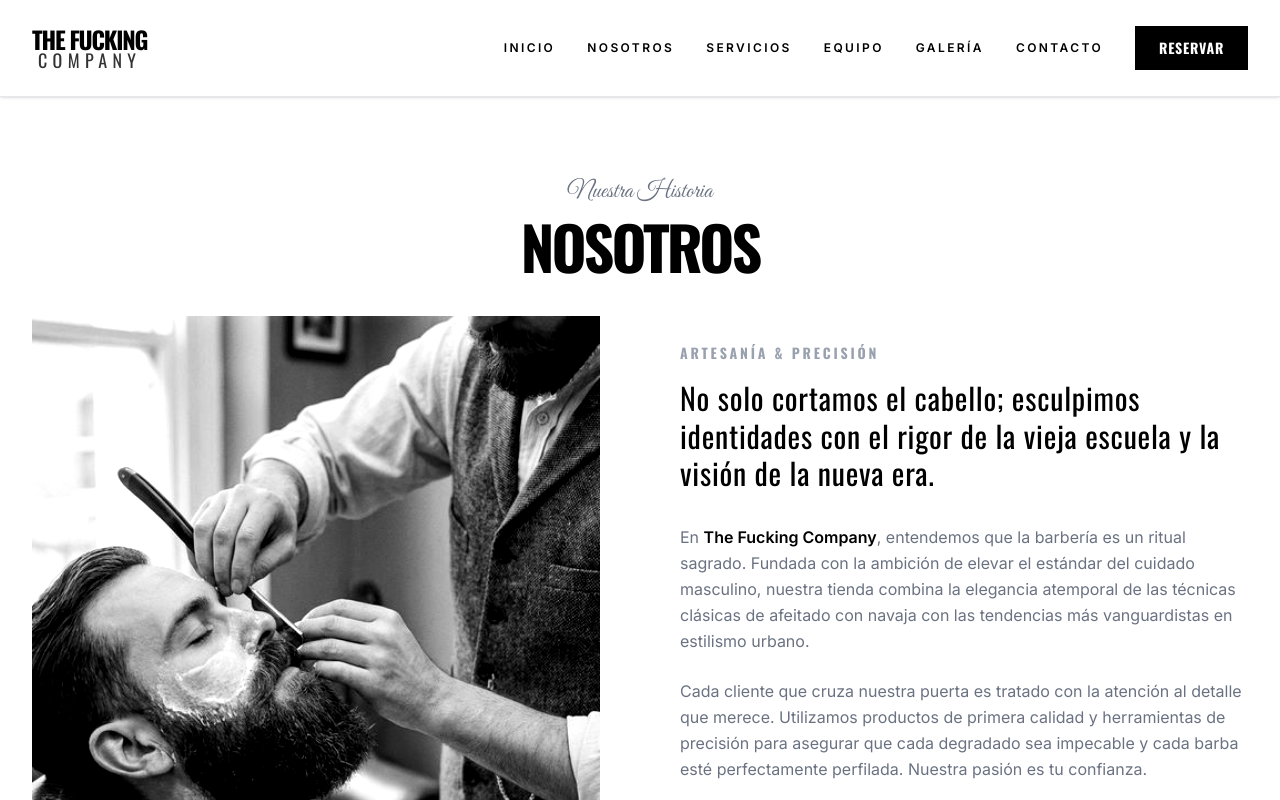
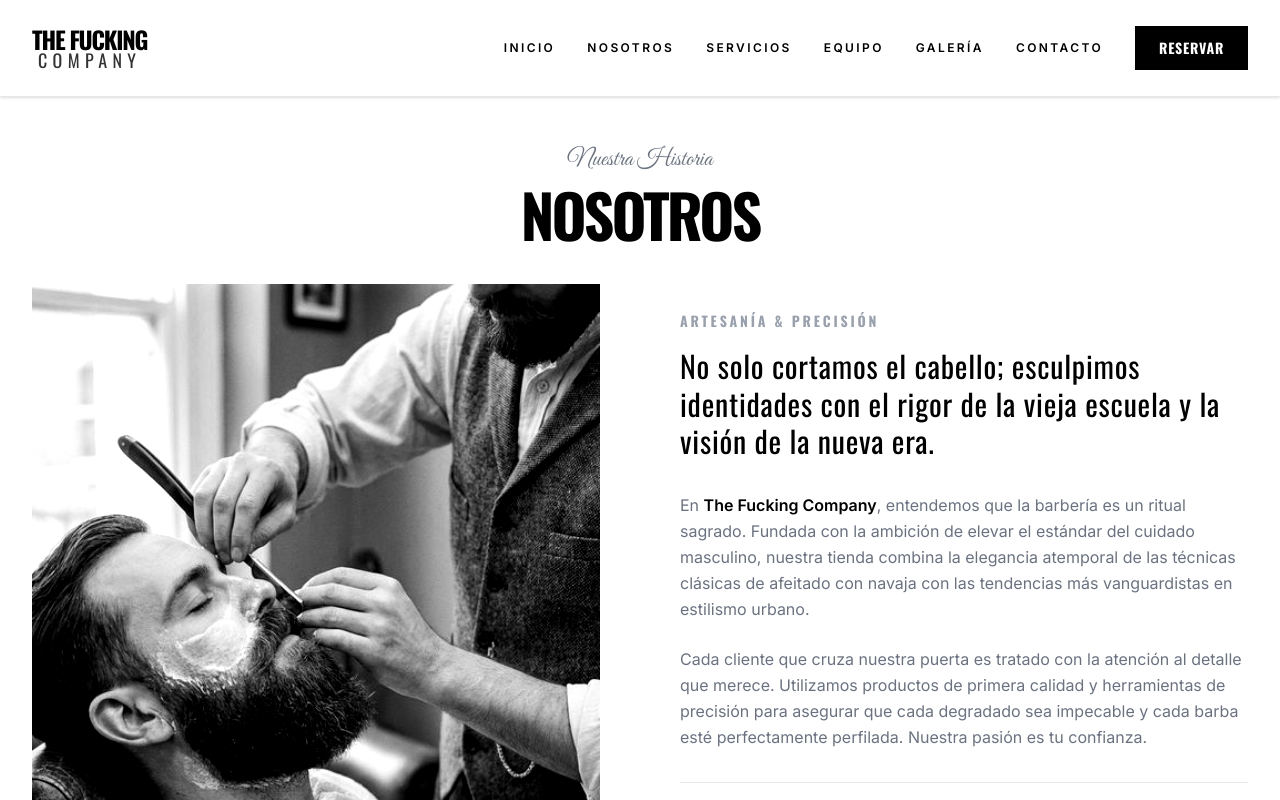
Before and after one commit to thefckingcompany/tfc-web, a React (Vite) app: page /nosotros in a window 1280 px wide. Shown: the top 800 px of the page. Built offline with nearby package versions, Linux system fonts and the light colour scheme.

Commit message:
Standardize About page top padding to match other pages

```diff
--- a/src/pages/About.tsx
+++ b/src/pages/About.tsx
@@ -2,7 +2,7 @@ import { AboutSection } from '../components/home/AboutSection';
 
 const About = () => {
     return (
-        <div className="pt-20 animate-fade-in">
+        <div className="pt-12 animate-fade-in">
             {/* Added pt-20 to account for fixed header if any, or just spacing */}
             <AboutSection />
         </div>
```
